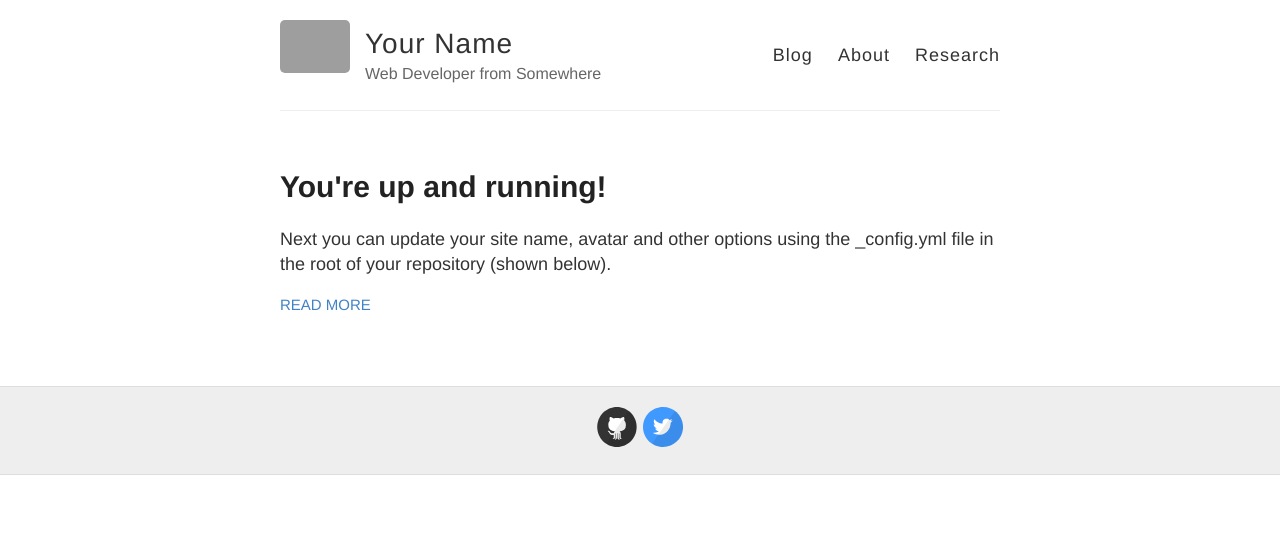
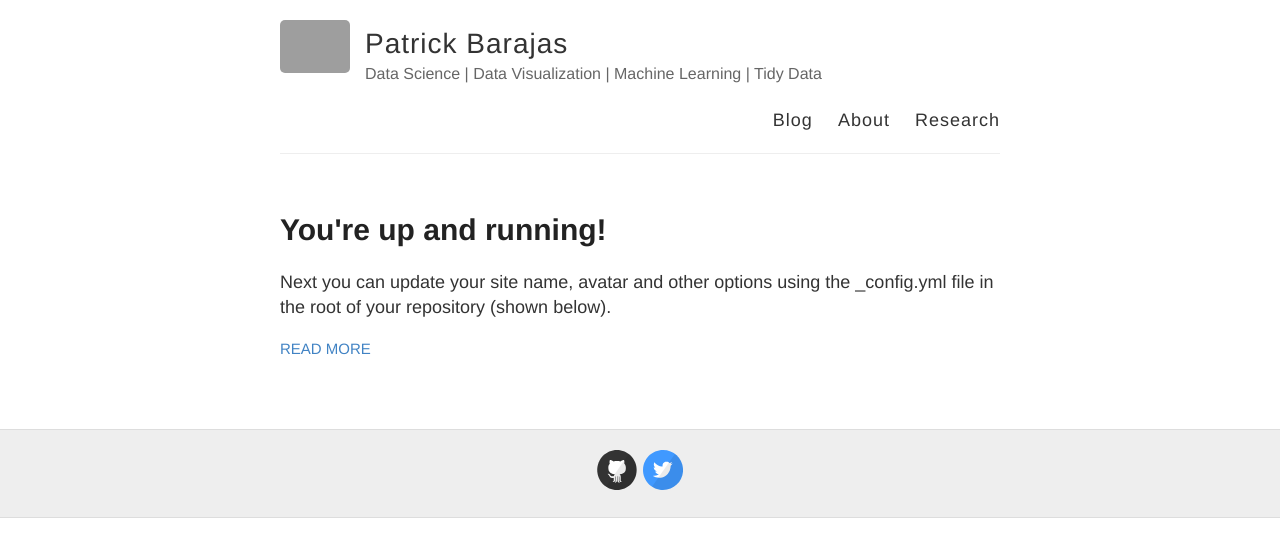
Before and after one commit to barajaspatrick/GithubSite, a Jekyll site: the page built from index.html, in a window 1280 px wide. Shown: the top 557 px of the page. Built offline with Jekyll 4.4.1, drawn with Linux system fonts in a browser that asks for light colours; grey boxes are pictures that could not be loaded.

Commit message:
Update _config.yml

```diff
--- a/_config.yml
+++ b/_config.yml
@@ -3,10 +3,10 @@
 #
 
 # Name of your site (displayed in the header)
-name: Your Name
+name: Patrick Barajas
 
 # Short bio or description (displayed in the header)
-description: Web Developer from Somewhere
+description: Data Science | Data Visualization | Machine Learning | Tidy Data
 
 # URL of your avatar or profile pic (you could use your GitHub profile pic)
 avatar: https://raw.githubusercontent.com/barryclark/jekyll-now/master/images/jekyll-logo.png
```
